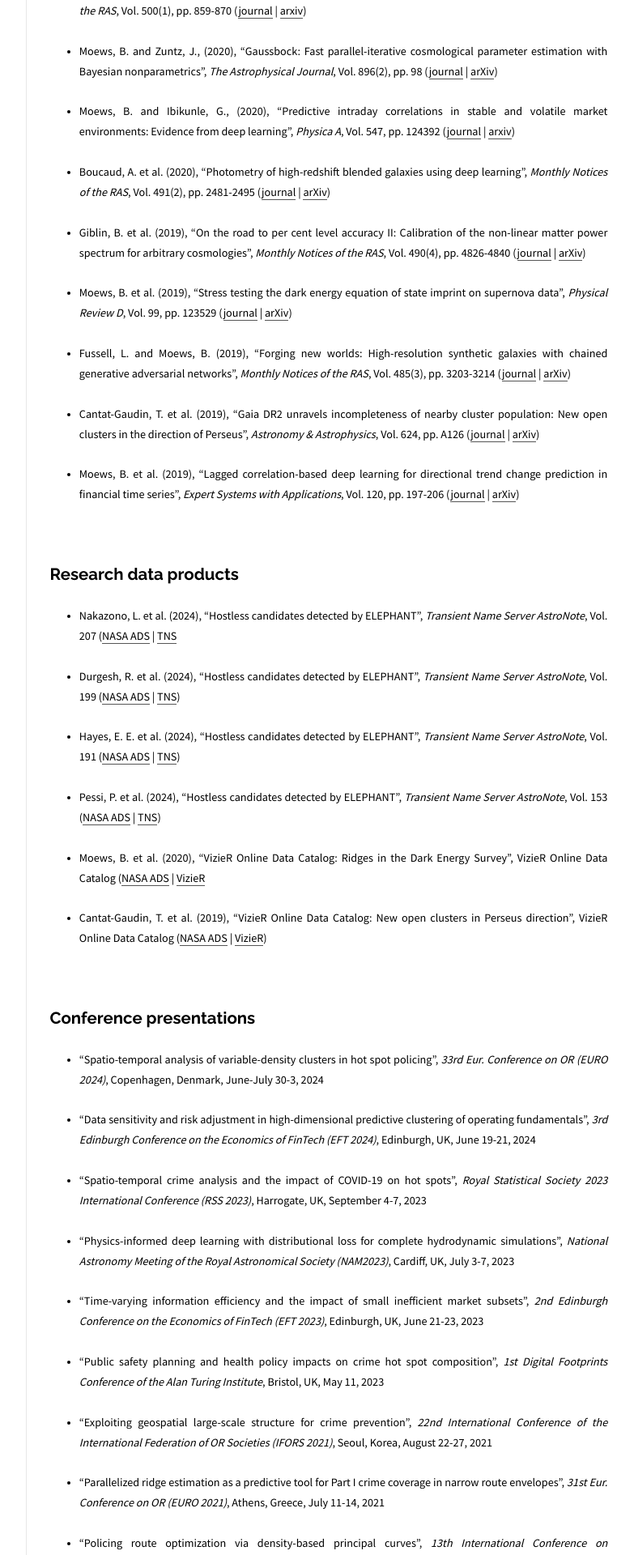
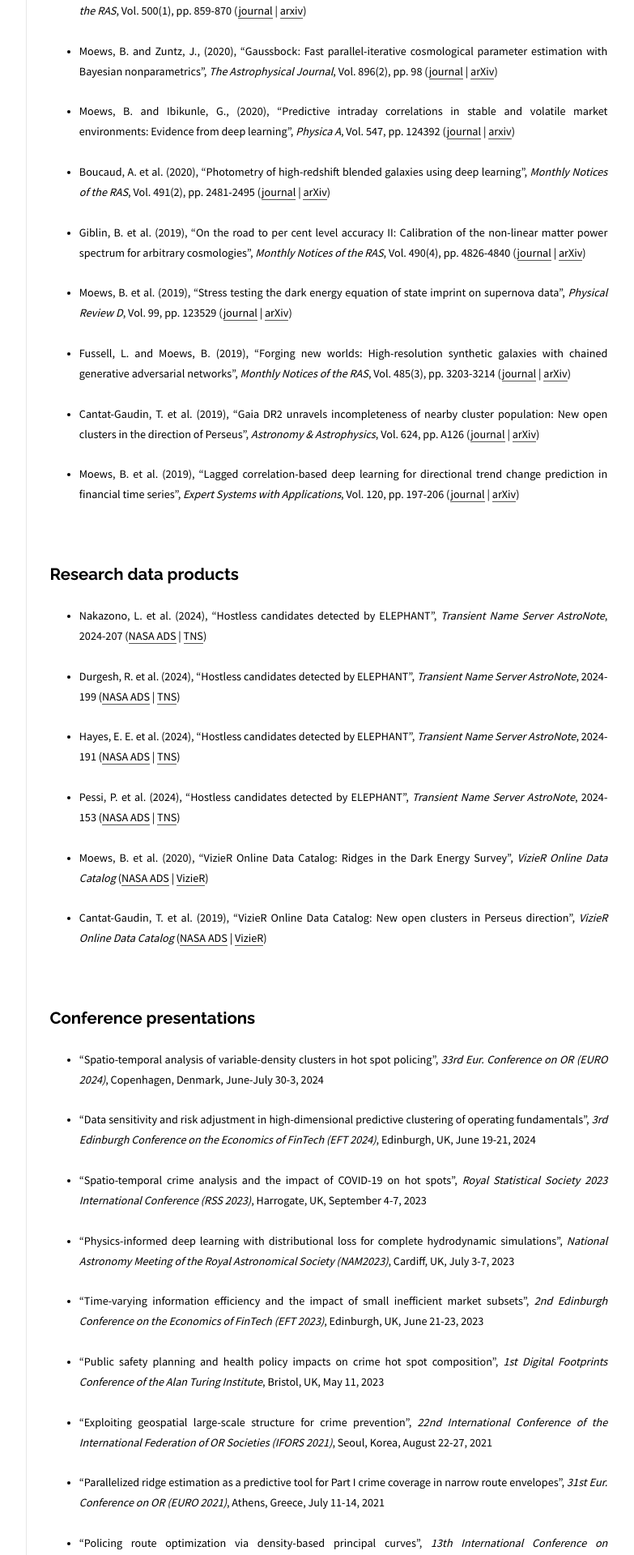
Before and after one commit to moews/moews.github.io, a Jekyll site: the page built from _posts/2017-03-25-publications.md, in a window 1280 px wide. Shown: the part 816-2736 px from the top of the page at 81% size, without its empty margins (326-1109 px from the left). Built offline with Jekyll 4.4.1, drawn with Linux system fonts in a browser that asks for light colours.

Commit message:
Update 2017-03-25-publications.md

```diff
--- a/_posts/2017-03-25-publications.md
+++ b/_posts/2017-03-25-publications.md
@@ -48,17 +48,17 @@ categories: posts
 
 ## Research data products
 
-* <small>Nakazono, L. et al. (2024), "Hostless candidates detected by ELEPHANT", _Transient Name Server AstroNote_, Vol. 207 ([NASA ADS](https://ui.adsabs.harvard.edu/abs/2024TNSAN.207....1N/abstract) | [TNS](https://www.wis-tns.org/astronotes/astronote/2024-207)</small>
+* <small>Nakazono, L. et al. (2024), "Hostless candidates detected by ELEPHANT", _Transient Name Server AstroNote_, 2024-207 ([NASA ADS](https://ui.adsabs.harvard.edu/abs/2024TNSAN.207....1N/abstract) | [TNS](https://www.wis-tns.org/astronotes/astronote/2024-207))</small>
 
-* <small>Durgesh, R. et al. (2024), "Hostless candidates detected by ELEPHANT", _Transient Name Server AstroNote_, Vol. 199 ([NASA ADS](https://ui.adsabs.harvard.edu/abs/2024TNSAN.199....1D/abstract) | [TNS](https://www.wis-tns.org/astronotes/astronote/2024-199))</small>
+* <small>Durgesh, R. et al. (2024), "Hostless candidates detected by ELEPHANT", _Transient Name Server AstroNote_, 2024-199 ([NASA ADS](https://ui.adsabs.harvard.edu/abs/2024TNSAN.199....1D/abstract) | [TNS](https://www.wis-tns.org/astronotes/astronote/2024-199))</small>
 
-* <small>Hayes, E. E. et al. (2024), "Hostless candidates detected by ELEPHANT", _Transient Name Server AstroNote_, Vol. 191 ([NASA ADS](https://ui.adsabs.harvard.edu/abs/2024TNSAN.191....1H/abstract) | [TNS](https://www.wis-tns.org/astronotes/astronote/2024-191))</small>
+* <small>Hayes, E. E. et al. (2024), "Hostless candidates detected by ELEPHANT", _Transient Name Server AstroNote_, 2024-191 ([NASA ADS](https://ui.adsabs.harvard.edu/abs/2024TNSAN.191....1H/abstract) | [TNS](https://www.wis-tns.org/astronotes/astronote/2024-191))</small>
 
-* <small>Pessi, P. et al. (2024), "Hostless candidates detected by ELEPHANT", _Transient Name Server AstroNote_, Vol. 153 ([NASA ADS](https://ui.adsabs.harvard.edu/abs/2024TNSAN.153....1P/abstract) | [TNS](https://www.wis-tns.org/astronotes/astronote/2024-153))</small>
+* <small>Pessi, P. et al. (2024), "Hostless candidates detected by ELEPHANT", _Transient Name Server AstroNote_, 2024-153 ([NASA ADS](https://ui.adsabs.harvard.edu/abs/2024TNSAN.153....1P/abstract) | [TNS](https://www.wis-tns.org/astronotes/astronote/2024-153))</small>
 
-* <small>Moews, B. et al. (2020), "VizieR Online Data Catalog: Ridges in the Dark Energy Survey", VizieR Online Data Catalog ([NASA ADS](https://ui.adsabs.harvard.edu/abs/2020yCat..75000859M/abstract) | [VizieR](https://ui.adsabs.harvard.edu/abs/2020yCat..75000859M/abstract)</small>
+* <small>Moews, B. et al. (2020), "VizieR Online Data Catalog: Ridges in the Dark Energy Survey", _VizieR Online Data Catalog_ ([NASA ADS](https://ui.adsabs.harvard.edu/abs/2020yCat..75000859M/abstract) | [VizieR](https://ui.adsabs.harvard.edu/abs/2020yCat..75000859M/abstract))</small>
 
-* <small>Cantat-Gaudin, T. et al. (2019), "VizieR Online Data Catalog: New open clusters in Perseus direction", VizieR Online Data Catalog ([NASA ADS](https://ui.adsabs.harvard.edu/abs/2019yCat..36240126C/abstract) | [VizieR](https://doi.org/10.26093/cds/vizier.36240126))</small>
+* <small>Cantat-Gaudin, T. et al. (2019), "VizieR Online Data Catalog: New open clusters in Perseus direction", _VizieR Online Data Catalog_ ([NASA ADS](https://ui.adsabs.harvard.edu/abs/2019yCat..36240126C/abstract) | [VizieR](https://doi.org/10.26093/cds/vizier.36240126))</small>
 
 <!--
 REMOVE CONFERENCES
```
